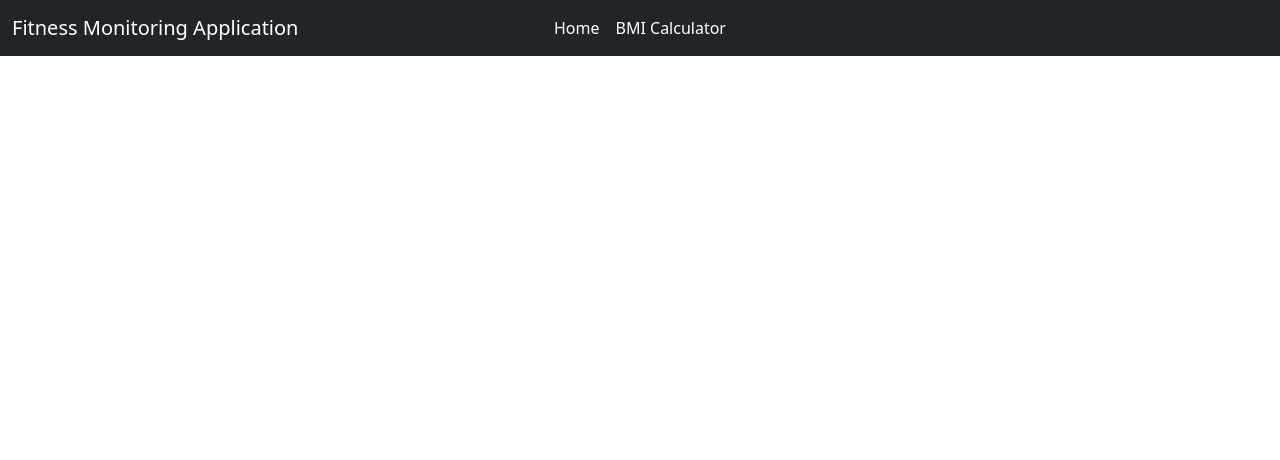
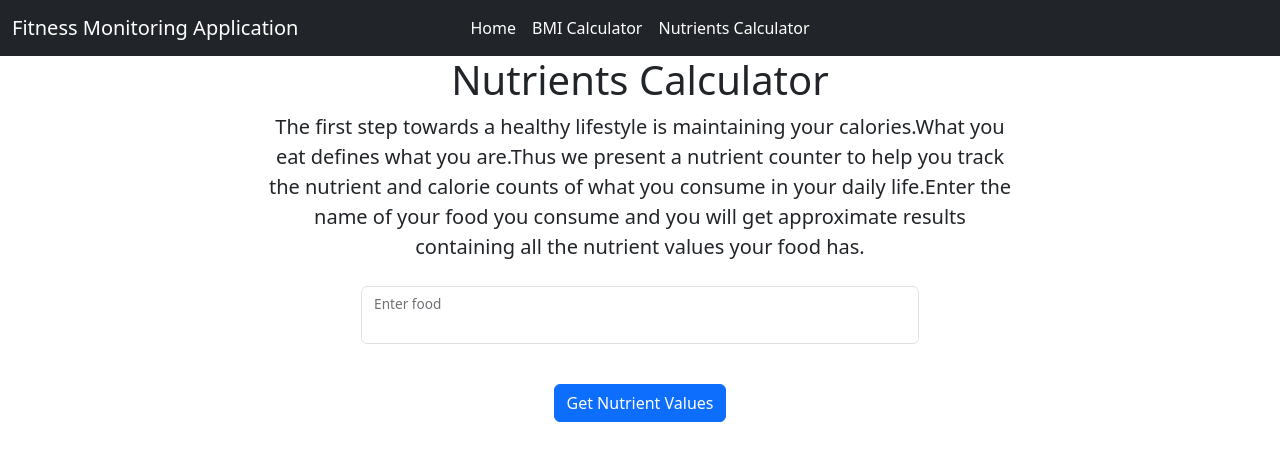
Before and after one commit to RajarshiRay25/Body-Mass-Index-React-App, a React (Vite) app: page /nutcal in a window 1280 px wide. Shown: the top 460 px of the page. Built offline with nearby package versions, Linux system fonts and the light colour scheme.

Commit message:
Nutrition Counter Added-Calculate nutrient count

```diff
--- a/src/App.jsx
+++ b/src/App.jsx
@@ -2,6 +2,7 @@ import './App.css'
 import Navbar from './components/Navbar'
 import Home from './components/Home'
 import BMIform from './components/BMIform'
+import Nutrientsform from './components/Nutrientsform'
 import { Routes, Route } from "react-router-dom";
 function App() {
 
@@ -11,6 +12,7 @@ function App() {
       <Routes>
         <Route path="/" element={<Home />}></Route>
         <Route path="/bmi" element={<BMIform />}></Route>
+        <Route path="/nutcal" element={<Nutrientsform/>}></Route>
       </Routes>
     </div>
   )
--- a/src/components/Home.jsx
+++ b/src/components/Home.jsx
@@ -1,17 +1,23 @@
 import React from 'react'
-
+import { Link } from 'react-router-dom'
 export default function Home() {
     return (
         <div>
             <div className="px-4 py-2 my-2 text-center">
-                <h1 className="display-6 fw-bold">Welcome To Our BMI Calculator</h1>
+                <h1 className="display-6 fw-bold">Welcome To Our Fitness & Health Monitoring App</h1>
                 <div className="col-lg-6 mx-auto">
                     <p className='lead mb-4 text-justify'>
-                        Our BMI calculator is a simple tool that can help you assess your body mass index and evaluate your weight status. BMI is an important measure of your body fat and can provide an estimate of your overall health.
+                        Welcome to our innovative online platform for tracking your body mass index (BMI) and nutritional intake! Our website provides you with the tools and resources to easily and accurately monitor your health and wellness. Whether you're looking to lose weight, gain muscle, or just maintain a healthy lifestyle, our website can help you achieve your goals.
 
-                        To use our BMI calculator, simply enter your height and weight in the fields provided, and our calculator will automatically calculate your BMI for you. Based on your BMI, our calculator will provide you with an estimate of your weight status, such as whether you are underweight, normal weight, overweight, or obese.
+                        Our BMI calculator is easy to use and provides instant results based on your height and weight. You can set a goal weight and track your progress over time, seeing how your BMI changes as you work towards your target. Our site also includes nutritional tracking features, allowing you to log your daily meals and monitor your intake of key macronutrients like protein, carbohydrates, and fat.
+                        We believe that everyone should have access to the tools they need to take control of their health and wellness, and our server is designed to do just that. Whether you're a fitness enthusiast or just looking to make healthier choices in your daily life, our BMI and nutrition monitoring app is the perfect solution to help you achieve your goals.
                     </p>
-
+                    <Link to="/bmi">
+                        <button className="btn btn-primary rounded my-4">Get Your BMI Count</button>
+                    </Link>
+                    <Link to="/nutcal">
+                        <button className="btn btn-success rounded my-4 mx-2">Get Your Nutrient Count</button>
+                    </Link>
                 </div>
             </div>
         </div>
--- a/src/components/Navbar.jsx
+++ b/src/components/Navbar.jsx
@@ -19,6 +19,9 @@ export default function Navbar() {
                             <li className="nav-item">
                                 <Link className="nav-link active" to="/bmi">BMI Calculator</Link>
                             </li>
+                            <li className="nav-item">
+                                <Link className="nav-link active" to="/nutcal">Nutrients Calculator</Link>
+                            </li>
                         </ul>
                     </div>
                 </div>
--- /dev/null
+++ b/src/components/Nutrientsform.jsx
@@ -0,0 +1,92 @@
+import React, { useState } from "react";
+
+function Nutrientsform() {
+  const [food, setFood] = useState("");
+  const [results, setResults] = useState([]);
+
+  const handleSubmit = (event) => {
+    event.preventDefault();
+
+    const options = {
+      method: "GET",
+      headers: {
+        "X-RapidAPI-Key": "2315b3caa0msha9ee49c3a491311p19cf07jsnb2e73a7b0332",
+        "X-RapidAPI-Host": "nutrition-by-api-ninjas.p.rapidapi.com",
+      },
+    };
+
+    fetch(
+      `https://nutrition-by-api-ninjas.p.rapidapi.com/v1/nutrition?query=${food}`,
+      options
+    )
+      .then((response) => response.json())
+      .then((data) => setResults(data))
+      .catch((error) => console.log(error));
+  };
+
+  const handleChange = (event) => {
+    setFood(event.target.value);
+  };
+
+  return (
+    <div className="container text-center form-signin w-100 m-auto">
+        <h1>Nutrients Calculator</h1>
+        <div className="col-md-8 mx-auto">
+        <p className="text-justify lead mb-4">The first step towards a healthy lifestyle is maintaining your calories.What you eat defines what you are.Thus we present a nutrient counter to help you track the nutrient and calorie counts of what you consume in your daily life.Enter the name of your food you consume and you will get approximate results containing all the nutrient values your food has.</p>
+        </div>
+      <form onSubmit={handleSubmit}>
+        <div className="form-floating mb-3 w-50 m-auto">
+          <input
+            type="text"
+            className="form-control"
+            id="food"
+            value={food}
+            onChange={handleChange}
+          />
+          <label htmlFor="floatingInput">Enter food</label>
+        </div>
+        <button className="btn btn-primary my-4" type="submit">Get Nutrient Values</button>
+      </form>
+      {results.length > 0 && (
+        <table className="table">
+          <thead>
+            <tr>
+              <th>Name</th>
+              <th>Calories</th>
+              <th>Serving Size (g)</th>
+              <th>Total Fat (g)</th>
+              <th>Saturated Fat (g)</th>
+              <th>Protein (g)</th>
+              <th>Sodium (mg)</th>
+              <th>Potassium (mg)</th>
+              <th>Cholesterol (mg)</th>
+              <th>Total Carbohydrates (g)</th>
+              <th>Dietary Fiber (g)</th>
+              <th>Sugar (g)</th>
+            </tr>
+          </thead>
+          <tbody>
+            {results.map((item, index) => (
+              <tr key={index}>
+                <td>{item.name}</td>
+                <td>{item.calories}</td>
+                <td>{item.serving_size_g}</td>
+                <td>{item.fat_total_g}</td>
+                <td>{item.fat_saturated_g}</td>
+                <td>{item.protein_g}</td>
+                <td>{item.sodium_mg}</td>
+                <td>{item.potassium_mg}</td>
+                <td>{item.cholesterol_mg}</td>
+                <td>{item.carbohydrates_total_g}</td>
+                <td>{item.fiber_g}</td>
+                <td>{item.sugar_g}</td>
+              </tr>
+            ))}
+          </tbody>
+        </table>
+      )}
+    </div>
+  );
+}
+
+export default Nutrientsform;
```
